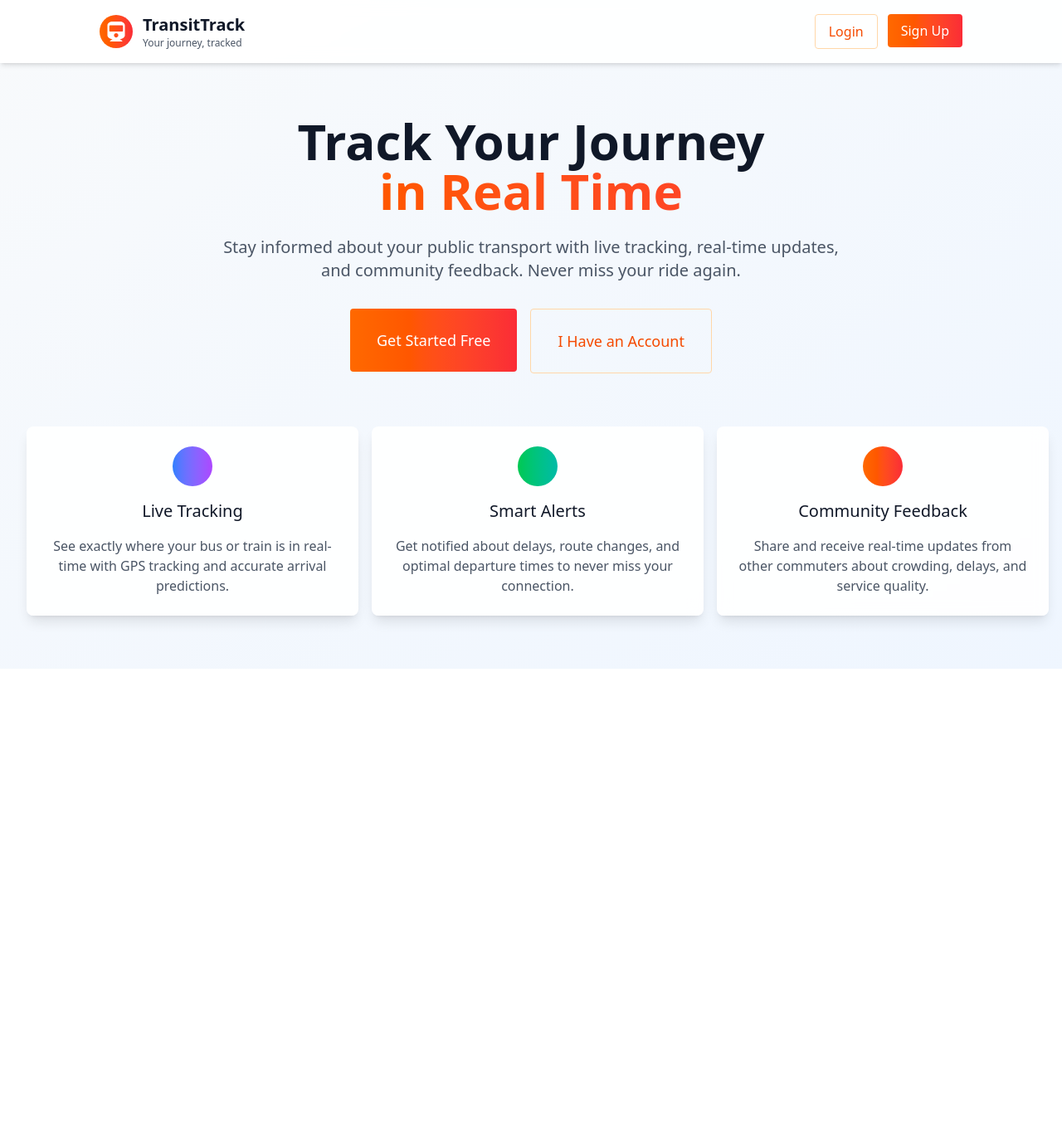
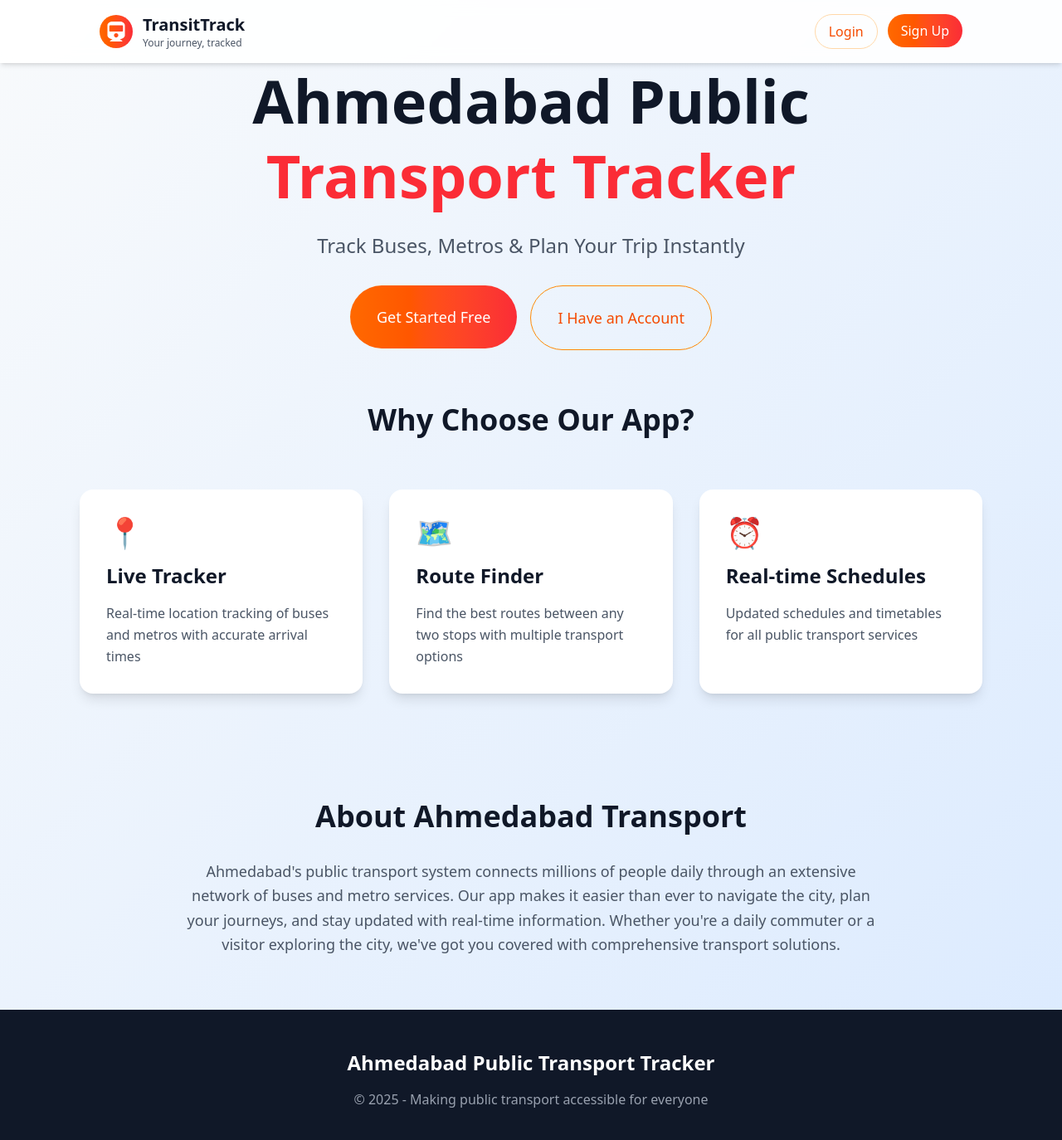
Before and after one commit to Ptl-sneh/Public-Transport-Tracker, a React (Vite) app in the folder frontend/: page / in a window 1280 px wide. Shown: the top 1374 px of the page at 83% size. Before the commit the page ends 806 px from the top, so only its background shows below. Built offline with nearby package versions, Linux system fonts and the light colour scheme.

Commit message:
Modify landing page

```diff
--- a/frontend/src/App.css
+++ b/frontend/src/App.css
@@ -1 +1,75 @@
 @import "tailwindcss";
+
+
+@keyframes fade-in-up {
+  from {
+    opacity: 0;
+    transform: translateY(30px);
+  }
+  to {
+    opacity: 1;
+    transform: translateY(0);
+  }
+}
+
+.animate-fade-in-up {
+  animation: fade-in-up 0.6s ease-out;
+}
+
+/* Custom gray-750 color for better dark mode contrast */
+.bg-gray-750 {
+  background-color: #374151;
+}
+
+.dark .bg-gray-750 {
+  background-color: #374151;
+}
+
+/* Smooth transitions for all interactive elements */
+* {
+  transition-property: color, background-color, border-color, text-decoration-color, fill, stroke, opacity, box-shadow,
+    transform, filter, backdrop-filter;
+  transition-timing-function: cubic-bezier(0.4, 0, 0.2, 1);
+  transition-duration: 150ms;
+}
+
+/* Dark mode transitions */
+html {
+  transition: background-color 0.3s ease, color 0.3s ease;
+}
+
+/* Ensure proper dark mode styling */
+.dark {
+  color-scheme: dark;
+}
+
+/* Table styling improvements for dark mode */
+.dark table {
+  border-collapse: separate;
+  border-spacing: 0;
+}
+
+.dark tbody tr:hover {
+  background-color: rgb(55 65 81 / 0.5);
+}
+
+/* Better contrast for colored backgrounds in dark mode */
+.dark .bg-blue-50 {
+  background-color: rgb(30 58 138 / 0.2);
+}
+
+.dark .bg-green-50 {
+  background-color: rgb(20 83 45 / 0.2);
+}
+
+.dark .bg-orange-50 {
+  background-color: rgb(154 52 18 / 0.2);
+}
+
+.dark .bg-red-50 {
+  background-color: rgb(153 27 27 / 0.2);
+}
+
+.dark .bg-purple-50 {
+  background-color: rgb(88 28 135 / 0.2);
+}
--- /dev/null
+++ b/frontend/src/pages/Landing.jsx
@@ -0,0 +1,98 @@
+import React from 'react'
+import { Link } from 'react-router-dom';
+import { FaTrain } from 'react-icons/fa';
+
+const Landing = () => {
+    return (
+        <>
+            <div className="min-h-screen bg-gradient-to-br from-slate-50 to-blue-100">
+                <div className="animate-fade-in-up max-w-8xl mx-auto px-4 sm:px-6 lg:px-30 bg-white/90 backdrop-blur-sm shadow-md">
+                    <div className="flex justify-between items-center py-4">
+                        <div className="flex items-center space-x-3">
+                            <div className="w-10 h-10 bg-gradient-to-r from-orange-500 to-red-500 rounded-full flex items-center justify-center">
+                                <FaTrain className="w-6 h-6 text-white" />
+                            </div>
+                            <div>
+                                <h1 className="text-xl font-bold text-gray-900">TransitTrack</h1>
+                                <p className="text-xs text-gray-600">Your journey, tracked</p>
+                            </div>
+                        </div>
+                        <div className="flex space-x-3">
+                            <Link to="/login">
+                                <button className="border border-orange-200 text-orange-600 px-4 py-2 rounded-[50px] hover:bg-orange-50 hover:cursor-pointer">
+                                    Login
+                                </button>
+                            </Link>
+                            <Link to="/register">
+                                <button className="bg-gradient-to-r from-orange-500 to-red-500 text-white px-4 py-2 rounded-[50px] hover:from-orange-600 hover:to-red-600 hover:cursor-pointer">
+                                    Sign Up
+                                </button>
+                            </Link>
+                        </div>
+                    </div>
+                </div>
+
+                <div className="flex items-center justify-center px-4 text-center max-w-4xl mx-auto">
+                    <div className="animate-fade-in-up">
+                        <h1 className="text-5xl md:text-7xl font-bold text-gray-900 mb-6 leading-tight">
+                            Ahmedabad Public
+                            <span className="text-red-500 block">Transport Tracker</span>
+                        </h1>
+                        <p className="text-xl md:text-2xl text-gray-600 mb-8 max-w-2xl mx-auto">
+                            Track Buses, Metros & Plan Your Trip Instantly
+                        </p>
+                        <div className="flex flex-col sm:flex-row gap-4 justify-center">
+                            <Link to="/register">
+                                <button className="bg-gradient-to-r from-orange-500 to-red-500 hover:from-orange-600 hover:to-red-600 text-lg px-8 py-6 h-auto rounded-[50px] text-white hover:cursor-pointer">
+                                    Get Started Free
+                                </button>
+                            </Link>
+                            <Link to="/login">
+                                <button className="border border-orange-400 text-orange-600 hover:bg-orange-50 text-lg px-8 py-6 h-auto rounded-[50px] hover:text-black hover:cursor-pointer">
+                                    I Have an Account
+                                </button>
+                            </Link>
+                        </div>
+                    </div>
+                </div>
+
+                <div className="max-w-6xl mx-auto px-4 sm:px-6 lg:px-8 py-16">
+                    <h2 className="animate-fade-in-up text-4xl font-bold text-center text-gray-900 mb-16">Why Choose Our App?</h2>
+                    <div className="grid md:grid-cols-3 gap-8">
+                        <div className="animate-fade-in-up bg-white p-8 rounded-2xl shadow-lg hover:shadow-xl transform hover:-translate-y-2 transition-all duration-300 ">
+                            <div className="text-4xl mb-4">📍</div>
+                            <h3 className="text-2xl font-bold text-gray-900 mb-4">Live Tracker</h3>
+                            <p className="text-gray-600 leading-relaxed">Real-time location tracking of buses and metros with accurate arrival times</p>
+                        </div>
+                        <div className="animate-fade-in-up bg-white p-8 rounded-2xl shadow-lg hover:shadow-xl transform hover:-translate-y-2 transition-all duration-300 ">
+                            <div className="text-4xl mb-4">🗺️</div>
+                            <h3 className="text-2xl font-bold text-gray-900 mb-4">Route Finder</h3>
+                            <p className="text-gray-600 leading-relaxed">Find the best routes between any two stops with multiple transport options</p>
+                        </div>
+                        <div className="animate-fade-in-up bg-white p-8 rounded-2xl shadow-lg hover:shadow-xl transform hover:-translate-y-2 transition-all duration-300 ">
+                            <div className="text-4xl mb-4">⏰</div>
+                            <h3 className="text-2xl font-bold text-gray-900 mb-4">Real-time Schedules</h3>
+                            <p className="text-gray-600 leading-relaxed">Updated schedules and timetables for all public transport services</p>
+                        </div>
+                    </div>
+                </div>
+                <div className="max-w-4xl sm:px-6 lg:px-8 py-16 mx-auto text-center">
+                    <h2 className="animate-fade-in-up text-4xl font-bold text-gray-900 mb-8">About Ahmedabad Transport</h2>
+                    <p className="animate-fade-in-up text-lg text-gray-600 leading-relaxed">
+                        Ahmedabad's public transport system connects millions of people daily through an extensive network of buses
+                        and metro services. Our app makes it easier than ever to navigate the city, plan your journeys, and stay
+                        updated with real-time information. Whether you're a daily commuter or a visitor exploring the city, we've
+                        got you covered with comprehensive transport solutions.
+                    </p>
+                </div>
+                <footer className="bg-gray-900 text-white py-12 px-4">
+                    <div className="max-w-6xl mx-auto text-center">
+                        <h3 className="text-2xl font-bold mb-4">Ahmedabad Public Transport Tracker</h3>
+                        <p className="text-gray-400">© 2025 - Making public transport accessible for everyone</p>
+                    </div>
+                </footer>
+            </div>
+        </>
+    )
+}
+export default Landing
--- a/frontend/src/pages/MainPro.jsx
+++ b/frontend/src/pages/MainPro.jsx
@@ -3,12 +3,13 @@ import { BrowserRouter as Router, Routes, Route, Link } from 'react-router-dom'
 import Home from './Home'
 import Login from './Login'
 import Register from './Register'
+import Landing from './Landing'
 
 const MainPro = () => {
     return (
         <Router>
             <Routes>
-                <Route path="/" element={<Home />} />
+                <Route path="/" element={<Landing />} />
                 <Route path="/login" element={<Login />} />
                 <Route path="/register" element={<Register />} />
                 <Route path="*" element={<div className="text-center text-red-500">404 Not Found</div>} />
```
